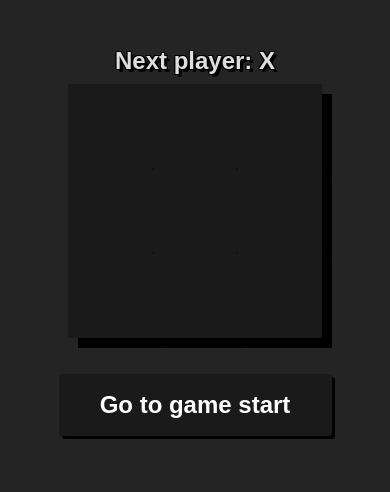
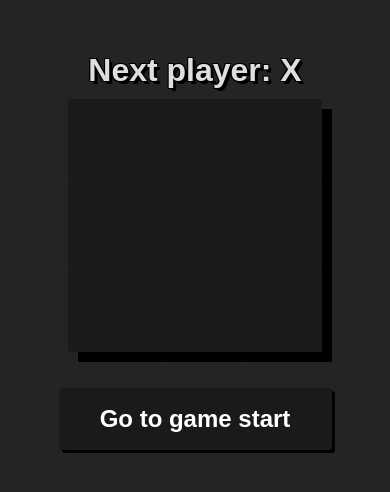
Before and after one commit to vegadelalyra/react-tic-tac-toe, a React (Vite) app: page / in a window 390 px wide. Shown: the top 492 px of the page. Built offline with nearby package versions, Linux system fonts and the light colour scheme.

Commit message:
hotFix[styles]: remove borders when focus

```diff
--- a/src/styles.css
+++ b/src/styles.css
@@ -79,10 +79,10 @@ ul {
 .square:hover {
   border-color: #646cff;
 }
-button:focus,
+/* button:focus,
 button:focus-visible {
   outline: 4px auto -webkit-focus-ring-color;
-}
+} */
 
 
 .board-row:after {
@@ -159,7 +159,7 @@ ol {
 
 @media screen and (max-width: 600px) {
   h1 {
-    font-size: 1.5em;
+    font-size: 2rem;
   }
 
   .square {
```
